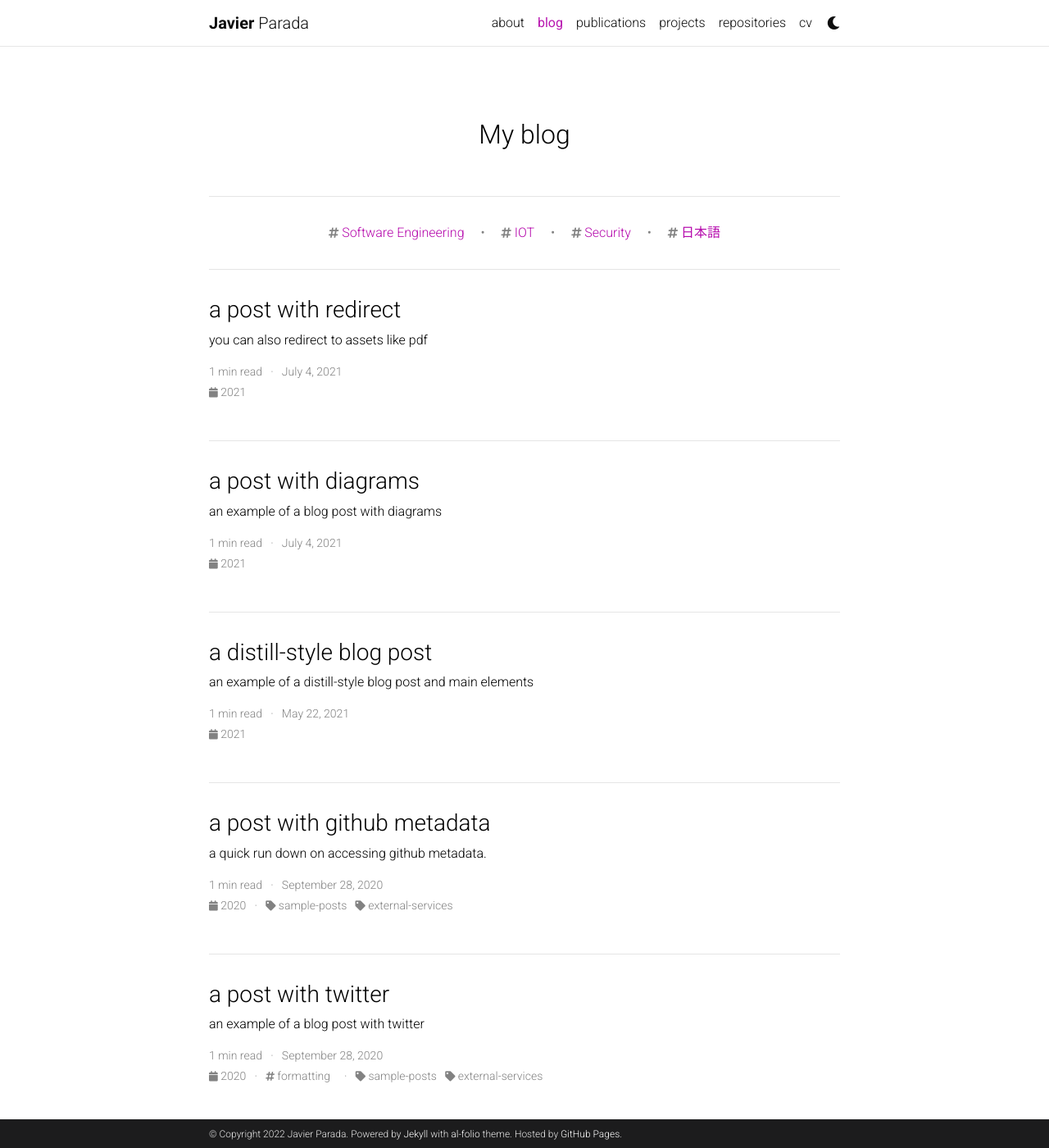
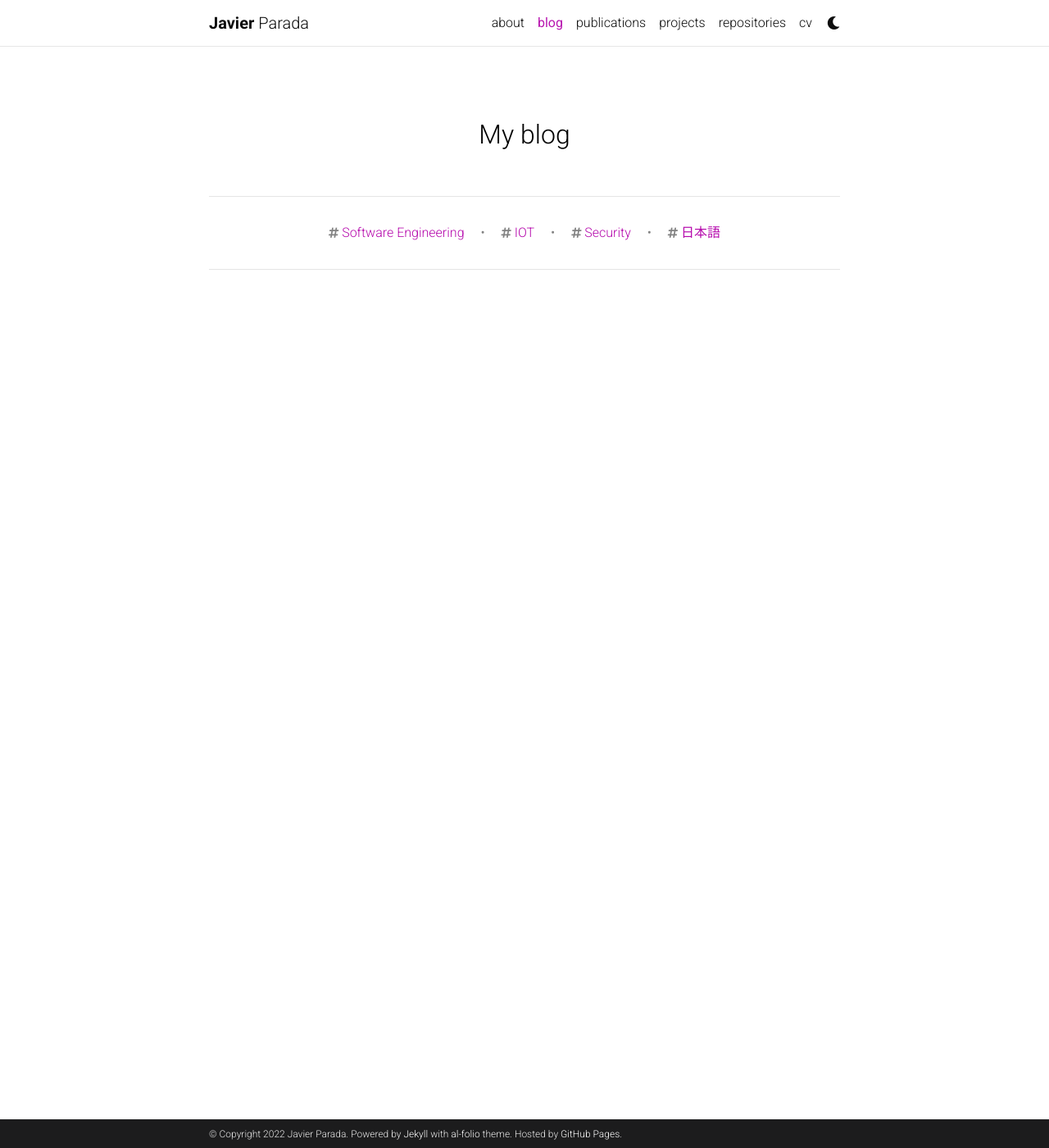
Before and after one commit to jparadadev/jparadadev.github.io, a Jekyll site: the page built from blog/index.html, in a window 1280 px wide and 1400 px high. Shown: the whole window at 82% size. Built offline with Jekyll 4.4.1, drawn with Linux system fonts in a browser that asks for light colours; the list of posts is cut into pages by our own code; comment, search, counter and statistics services are not loaded; a style sheet for code colours, icons or effects is not loaded; some of the changed lines change nothing that is shown.

Commit message:
remove all posts

```diff
--- a/_config.yml
+++ b/_config.yml
@@ -128,7 +128,7 @@ disqus_shortname: al-folio # put your disqus shortname
 # you can display them in your blog by adding a link to the RSS feed.
 external_sources:
   - name: medium.com
-    rss_url: https://medium.com/@al-folio/feed
+    rss_url: https://medium.com/@jparadadev/feed
 
 # -----------------------------------------------------------------------------
 # Collections
```
Also changed, not shown: _posts/.2015-03-15-formatting-and-links.md (renamed from _posts/2015-03-15-formatting-and-links.md), _posts/.2015-05-15-images.md (renamed from _posts/2015-05-15-images.md), _posts/.2015-07-15-code.md (renamed from _posts/2015-07-15-code.md), _posts/.2015-10-20-comments.md (renamed from _posts/2015-10-20-comments.md), _posts/.2015-10-20-math.md (renamed from _posts/2015-10-20-math.md), _posts/.2018-12-22-distill.md (renamed from _posts/2018-12-22-distill.md), _posts/.2020-09-28-github-metadata.md (renamed from _posts/2020-09-28-github-metadata.md), _posts/.2020-09-28-twitter.md (renamed from _posts/2020-09-28-twitter.md), _posts/.2021-07-04-diagrams.md (renamed from _posts/2021-07-04-diagrams.md), _posts/.2022-02-01-redirect.md (renamed from _posts/2022-02-01-redirect.md).
